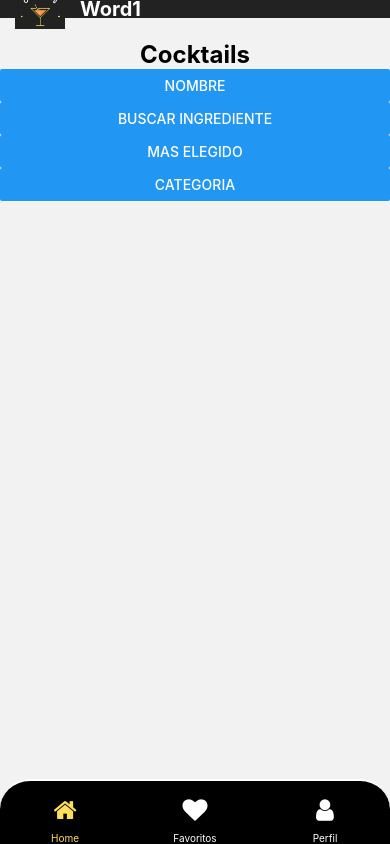
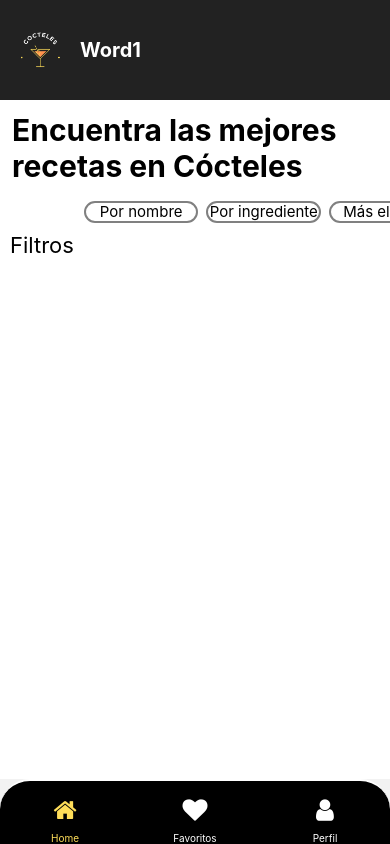
Before and after one commit to Lucostamagna/PruebaTecnica_EDEN, a React Native app in the folder CoctelesApp/: screen /Root in a window 390 px wide. Built offline with nearby package versions, Linux system fonts and the light colour scheme.

Commit message:
add general styles in HomeScreen

```diff
--- a/CoctelesApp/src/Components/CustomHeader.js
+++ b/CoctelesApp/src/Components/CustomHeader.js
@@ -13,7 +13,7 @@ const CustomHeader = () => {
 }
 const Container = styled(View)`
   flex-direction: row;
-  height: 45%;
+  height: 100px;
   align-items: center;
   background-color: ${Colors.background};
 `;
@@ -21,6 +21,7 @@ const CustomImage = styled(Image)`
   width: 50px;
   height: 40px;
   margin-left: 15px;
+
 `;
 const MyText = styled(Text)`
   font-size: 20px;
--- /dev/null
+++ b/CoctelesApp/src/Components/SearchBotton.js
@@ -0,0 +1,30 @@
+import styled from "styled-components/native";
+import { Colors } from "../Constant/Color";
+
+const SearchBotton= ({ title, onPress }) => {
+  return (
+    <MyButton onPress={onPress}  activeOpacity={0.7}>
+      <MyText>{title}</MyText>
+    </MyButton>
+  );
+};
+
+const MyButton = styled.TouchableOpacity`
+  background-color:${(props) => (props.disabled ? Colors.gray : "white")};
+  border-radius: 30px;
+  border-color: gray;
+  border-width: 2px;
+  width: 30%;
+  height: 30%;
+
+ justify-content:center;
+  margin-top: 5px;
+  margin-right: 8px;
+  align-items: center;
+`;
+const MyText = styled.Text`
+  font-size: 15px;
+
+
+`;
+export default SearchBotton;
--- a/CoctelesApp/src/Screen/HomeScreen.js
+++ b/CoctelesApp/src/Screen/HomeScreen.js
@@ -1,57 +1,18 @@
 import React, { useState } from "react";
 import axios from "axios";
-import {searchCocktailByName, searchCocktailByIngredients, fetchRandomCocktail , fetchCategoryCocktail} from "../Api/Request"
+import styled from "styled-components/native";
+import {
+  searchCocktailByName,
+  searchCocktailByIngredients,
+  fetchRandomCocktail,
+  fetchCategoryCocktail,
+} from "../Api/Request";
 
-import { View, Text, Button, FlatList, Image } from "react-native";
+import { View, Text, Button, FlatList, Image, StyleSheet, ScrollView } from "react-native";
+import SearchBotton from "../Components/SearchBotton";
 const HomeScreen = () => {
   const [cocktails, setCocktails] = useState([]);
 
-  // //POR NOMBRE
-  // const searchCocktailByName = async (name) => {
-  //   try {
-  //     const response = await axios.get(
-  //       `https://www.thecocktaildb.com/api/json/v1/1/search.php?s=${name}`
-  //     );
-  //     setCocktails(response.data.drinks);
-  //   } catch (error) {
-  //     console.error("Error searching cocktail by name:", error);
-  //   }
-  // };
-  // //INGREDIENTES no anda
-  // const searchCocktailByIngredients = async () => {
-  //   try {
-  //     const response = await axios.get(
-  //       `https://www.thecocktaildb.com/api/json/v1/1/search.php?i=vodka`
-  //     );
-
-  //     setCocktails(response.data.ingredients);
-  //   } catch (error) {
-  //     console.error("Error searching cocktail by name:", error);
-  //   }
-  // };
-  // //mas ELEGIDO
-
-  // const fetchRandomCocktail = async () => {
-  //   try {
-  //     const response = await axios.get(
-  //       "https://www.thecocktaildb.com/api/json/v1/1/random.php"
-  //     );
-  //     setCocktails(response.data.drinks);
-  //   } catch (error) {
-  //     console.error("Error fetching random cocktail:", error);
-  //   }
-  // };
-
-  // const fetchCategoryCocktail = async () => {
-  //   try {
-  //     const response = await axios.get(
-  //       "https://www.thecocktaildb.com/api/json/v1/1/filter.php?c=Ordinary_Drink"
-  //     );
-  //     setCocktails(response.data.drinks);
-  //   } catch (error) {
-  //     console.error("Error fetching random cocktail:", error);
-  //   }
-  // };
   const handleSearchCocktailByName = async () => {
     const drinks = await searchCocktailByName("margarita");
     setCocktails(drinks);
@@ -72,48 +33,98 @@ const HomeScreen = () => {
     setCocktails(categoryDrinks);
   };
 
+  return (
+    <MyView>
+      <TextCoctel>Encuentra las mejores recetas en Cócteles</TextCoctel>
 
-  return (
-    <View>
-      <Text style={{ fontSize: 24, fontWeight: "bold", textAlign: "center" }}>
-        Cocktails
-      </Text>
-      <Button
-        title="Nombre"
-        onPress={() => handleSearchCocktailByName("margarita")}
-      />
-      <Button
-        title="Buscar Ingrediente"
-        onPress={handleSearchCocktailByIngredients }
-      />
-      <Button title="mas elegido" onPress={ handleFetchRandomCocktail} />
-      <Button title="Categoria" onPress={handleFetchCategoryCocktail } />
+      <ButtonContainer>
+        <TextSearch> Filtros</TextSearch>
 
+        <SearchBotton
+          title={"Por nombre"}
+          onPress={() => handleSearchCocktailByName("margarita")}
+        />
+        <SearchBotton
+          title={"Por ingrediente"}
+          onPress={handleSearchCocktailByIngredients}
+        />
+        <SearchBotton title={"Más elegido"} onPress={handleFetchRandomCocktail} />
+        <SearchBotton title={"Por categoría"} onPress={handleFetchCategoryCocktail} />
+      </ButtonContainer>
+
+      <View>
       <FlatList
         data={cocktails}
-        horizontal={true}
+        horizontal
         renderItem={({ item }) => (
-          <View style={{ flexDirection: "row", padding: 10 }}>
-            <Image
-              source={{ uri: item.strDrinkThumb }}
-              style={{ width: 50, height: 50, marginRight: 10 }}
-            />
-            <View>
-              <Text style={{ fontWeight: "bold" }}>{item.strDrink}</Text>
-              <Text style={{ fontSize: 30, backgroundColor: "red" }}>
-                {item.strDescription}
-              </Text>
-              <Text>{item.strIngredient1}</Text>
-              <Text style={{ fontSize: 30, backgroundColor: "red" }}>
-                {item.strDescription}
-              </Text>
-            </View>
-          </View>
+          <CardContainer>
+            <CocktailImage source={{ uri: item.strDrinkThumb }} />
+            <CocktailTitle>{item.strDrink}</CocktailTitle>
+            <DescriptionText>{item.strDescription}</DescriptionText>
+            <Text>{item.strIngredient1}</Text>
+          </CardContainer>
         )}
         // keyExtractor={(item) => item.idDrink.toString()}
       />
-    </View>
+      </View>
+
+    </MyView>
   );
 };
 
+const MyView = styled.View`
+  background-color: white;
+  flex: 1;
+`;
+const CardContainer = styled.View`
+  background-color: white;
+  border-radius: 10px;
+  border-width: 1px;
+  border-color: lightgray;
+  margin: 10px;
+  padding: 10px;
+  elevation: 3; /* Agrega sombra en Android */
+  shadow-color: black; /* Agrega sombra en iOS */
+  shadow-offset: {
+    width: 0px;
+    height: 2px;
+  }
+  shadow-opacity: 0.25;
+  shadow-radius: 3.84px;
+`;
+const TextCoctel = styled.Text`
+  font-size: 30px;
+  font-weight: bold;
+  text-align: center;
+  margin-top: 15px;
+  text-align: left;
+  margin: 12px;
+`;
+const ButtonContainer = styled.View`
+  flex-direction: row;
+  margin-right: 8px;
+
+`;
+const TextSearch =styled.Text`
+font-size: 22px;
+margin-right: 15px;
+margin: 10px;
+`;
+const CocktailImage = styled.Image`
+  width: 50px;
+  height: 50px;
+  margin-right: 10px;
+`;
+
+const CocktailTitle = styled.Text`
+  font-weight: bold;
+  font-size: 16px;
+`;
+
+const DescriptionText = styled.Text`
+  font-size: 16px;
+  background-color: red;
+  padding: 5px;
+  margin-top: 5px;
+`;
 export default HomeScreen;
```
